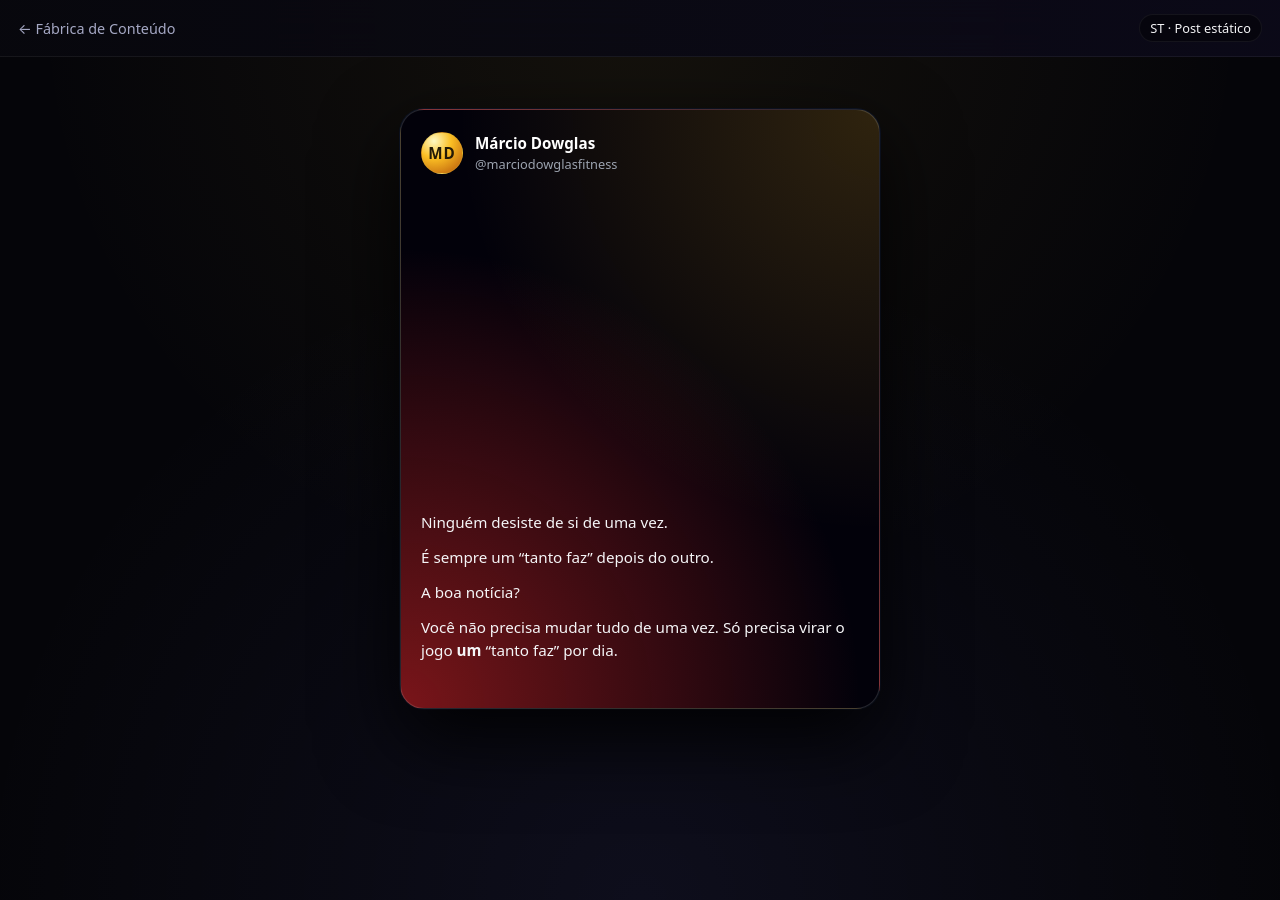
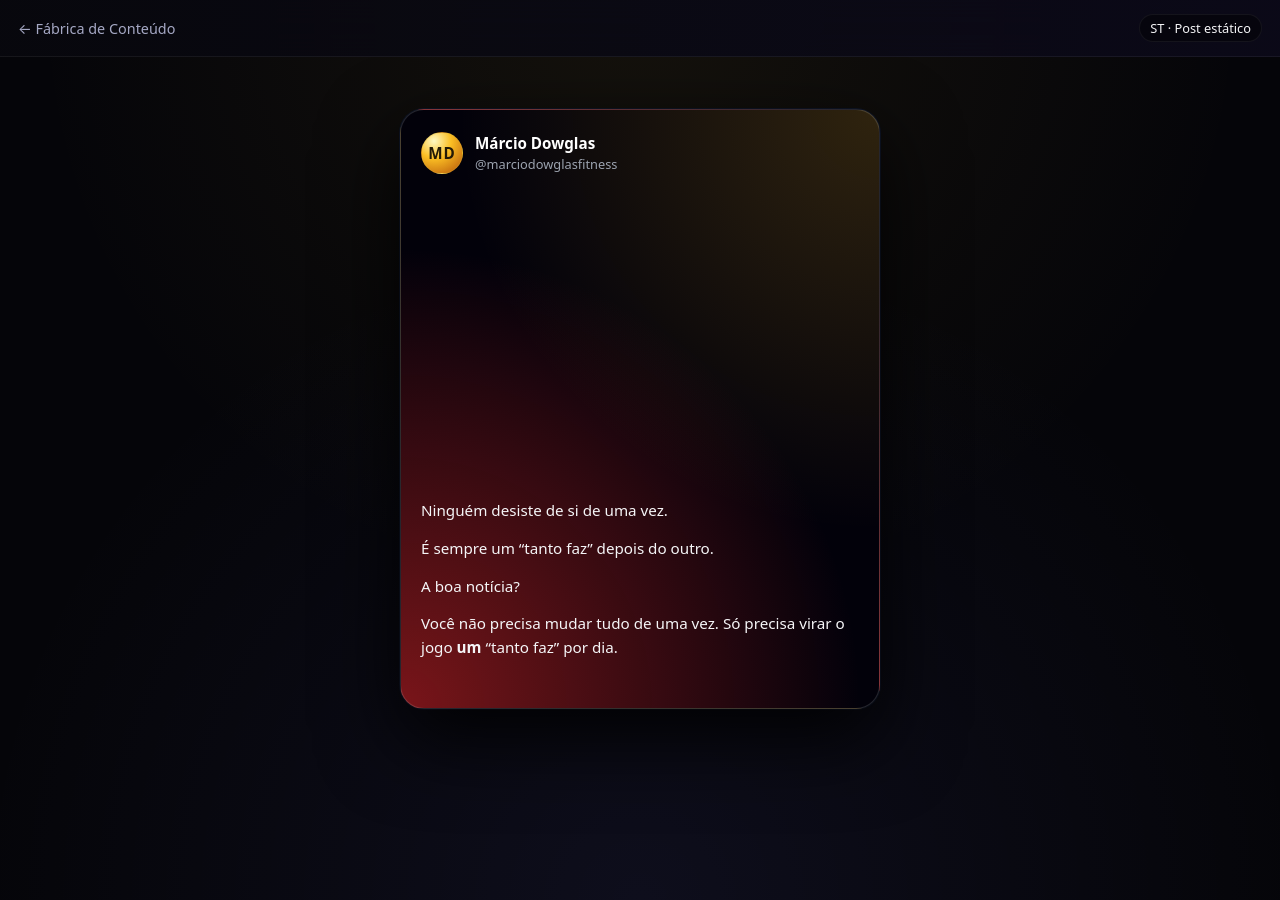
Before and after one commit to mbritodowglas-collab/fabrica-conteudo, a Jekyll site: the page built from content/static/post-teste.md, in a window 1280 px wide. Built offline with Jekyll 4.4.1, drawn with Linux system fonts in a browser that asks for light colours.

Commit message:
Atualizar o style.css

```diff
--- a/assets/css/style.css
+++ b/assets/css/style.css
@@ -1768,3 +1768,27 @@
 .fc-static-wrapper--multi .fc-static-card {
   max-width: 540px;      /* mantém o formato 4:5 visual */
 }
+
+/* ===========================
+   AJUSTE DE TEXTO · POSTS ESTÁTICOS
+   =========================== */
+
+/* Garante fluxo em coluna: header em cima, texto logo abaixo */
+.fc-static-card {
+  display: flex;
+  flex-direction: column;
+}
+
+/* Espaço controlado entre avatar/nome e o texto */
+.fc-static-header {
+  margin-bottom: 1.4rem;
+}
+
+/* Remove aquele "afundado" do primeiro parágrafo */
+.fc-static-body p {
+  margin: 0 0 0.9rem;
+}
+
+.fc-static-body p:first-child {
+  margin-top: 0;
+}
```
